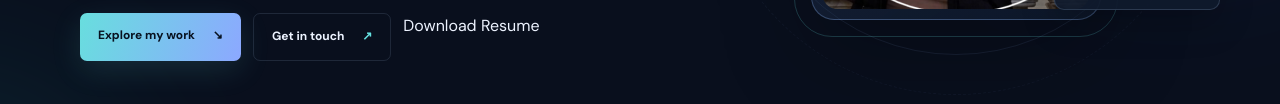
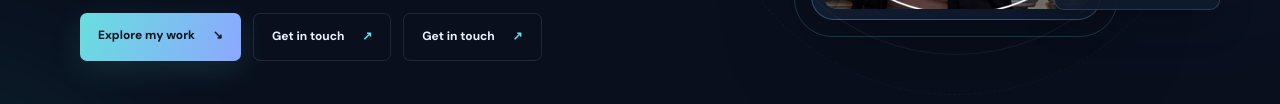
Before and after one commit to AshleshaN257/ashleshan257.github.io, a plain HTML site: page index.html in a window 1280 px wide. Shown: the part 580-684 px from the top of the page. Drawn offline with Linux system fonts and the light colour scheme.

Commit message:
Remove resume download link from index.html
Removed the download link for the resume.

```diff
--- a/index.html
+++ b/index.html
@@ -31,7 +31,7 @@
         <div class="hero-actions">
           <a class="button button-primary" href="#projects">Explore my work <span>↘</span></a>
           <a class="button button-ghost" href="#contact">Get in touch <span>↗</span></a>
-           <a href="AshleshaNaikade_DevOps_Engineer_" download class="btn btn-secondary">Download Resume</a>
+          <a class="button button-ghost" href="#contact">Get in touch <span>↗</span></a>
         </div>
         <div class="hero-meta"><span><i class="meta-icon">⌖</i> Toronto, Ontario</span><span><i class="meta-icon">✦</i> DevOps & Business Analysis</span></div>
       </div>
```
